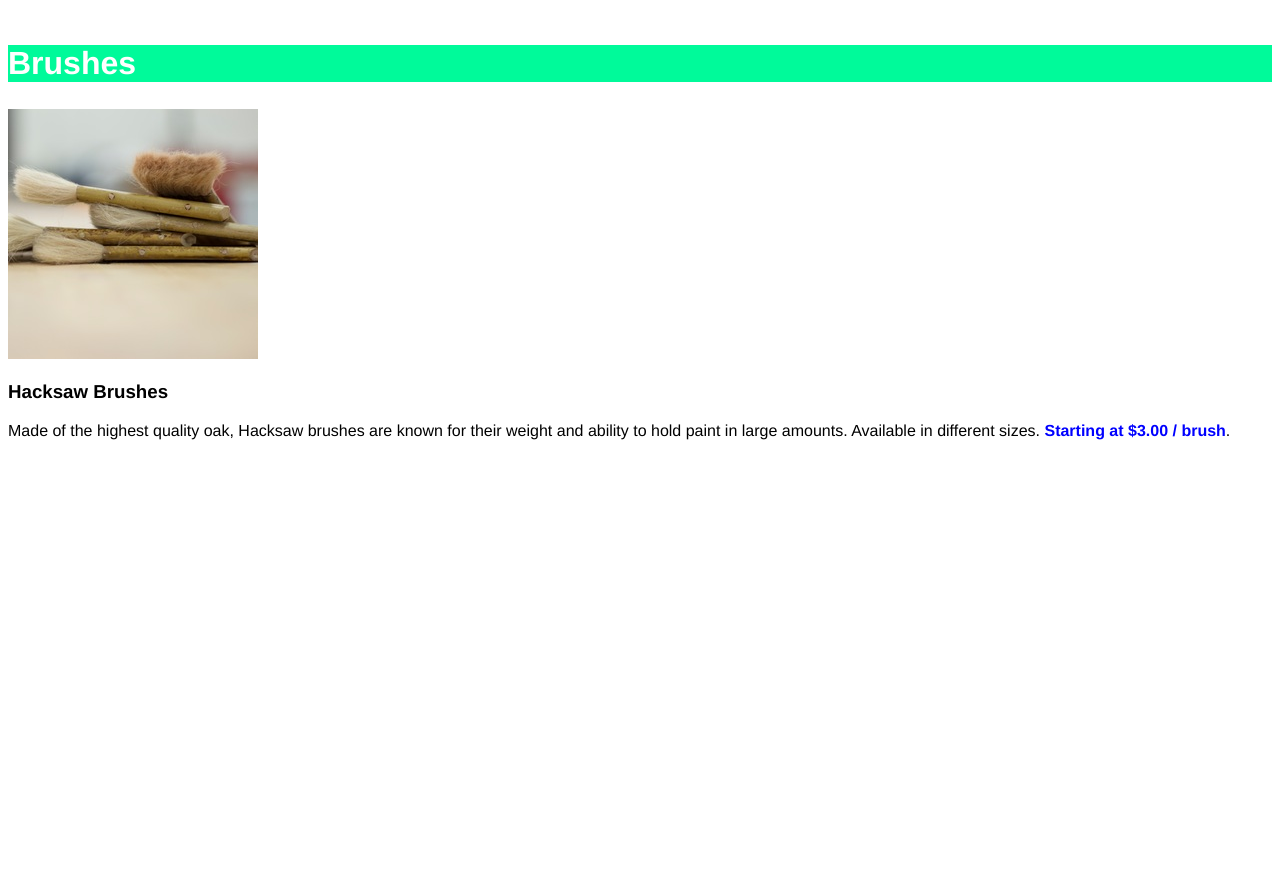
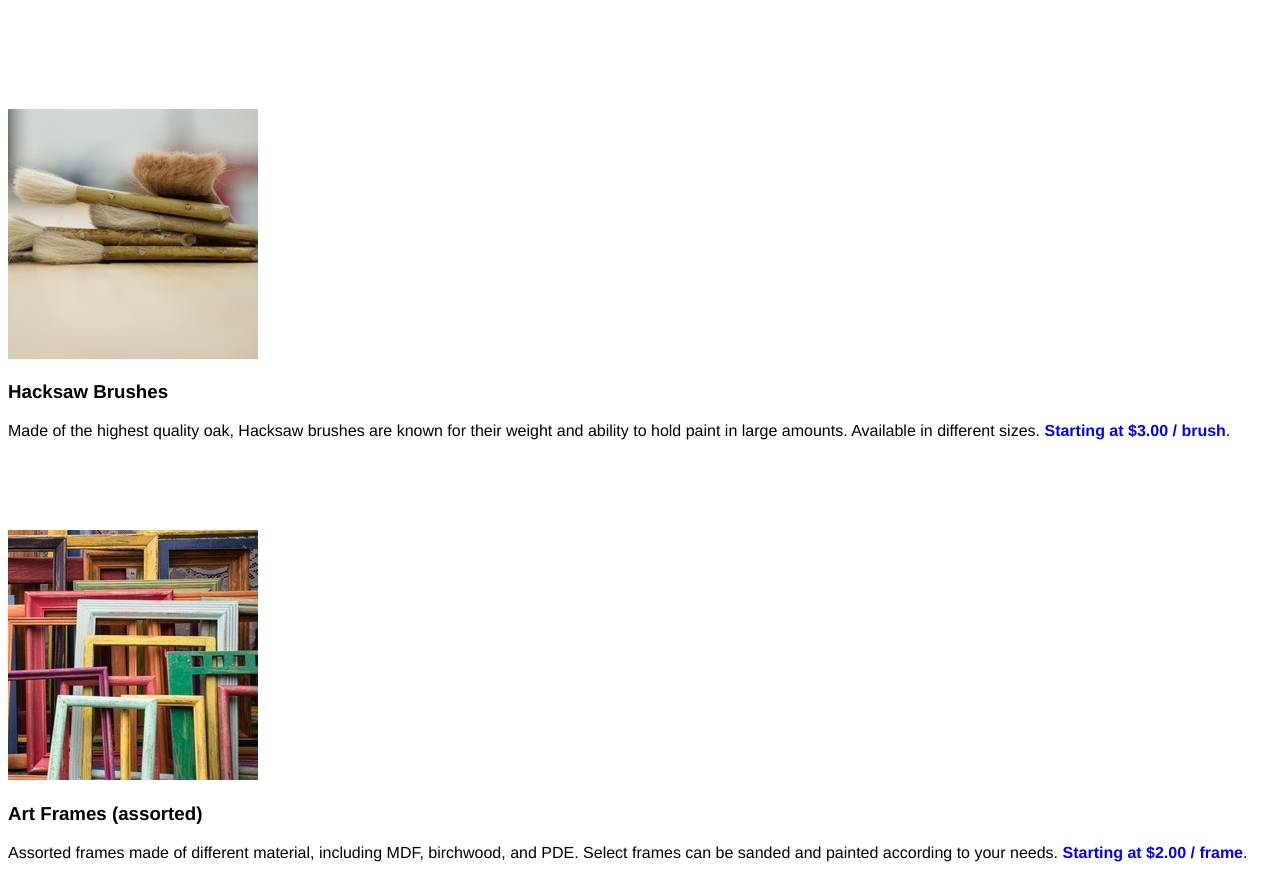
Before and after one commit to AV2001/dasmoto, a plain HTML site: page index.html in a window 1280 px wide. Shown: the part 204-1082 px from the top of the page. Before the commit the page ends 800 px from the top, so only its background shows below. Drawn offline with Linux system fonts and the light colour scheme.

Commit message:
Adding content for the 'Frames' section.

```diff
--- a/index.html
+++ b/index.html
@@ -15,7 +15,7 @@
 
     <main>
       <!-- BRUSHES SECTION -->
-      <section class="brushes">
+      <section class="section-brushes">
         <h2>Brushes</h2>
         <img src="./images/hacksaw.jpeg" alt="Hacksaw Brushes" />
         <h3>Hacksaw Brushes</h3>
@@ -25,6 +25,18 @@
           different sizes. <span class="price">Starting at $3.00 / brush</span>.
         </p>
       </section>
+
+      <!-- FRAMES SECTION -->
+      <section class="section-frames">
+        <h2>Frames</h2>
+        <img src="./images/frames.jpeg" alt="Art Frames" />
+        <h3>Art Frames (assorted)</h3>
+        <p>
+          Assorted frames made of different material, including MDF, birchwood,
+          and PDE. Select frames can be sanded and painted according to your
+          needs. <span class="price">Starting at $2.00 / frame</span>.
+        </p>
+      </section>
     </main>
   </body>
 </html>
```
